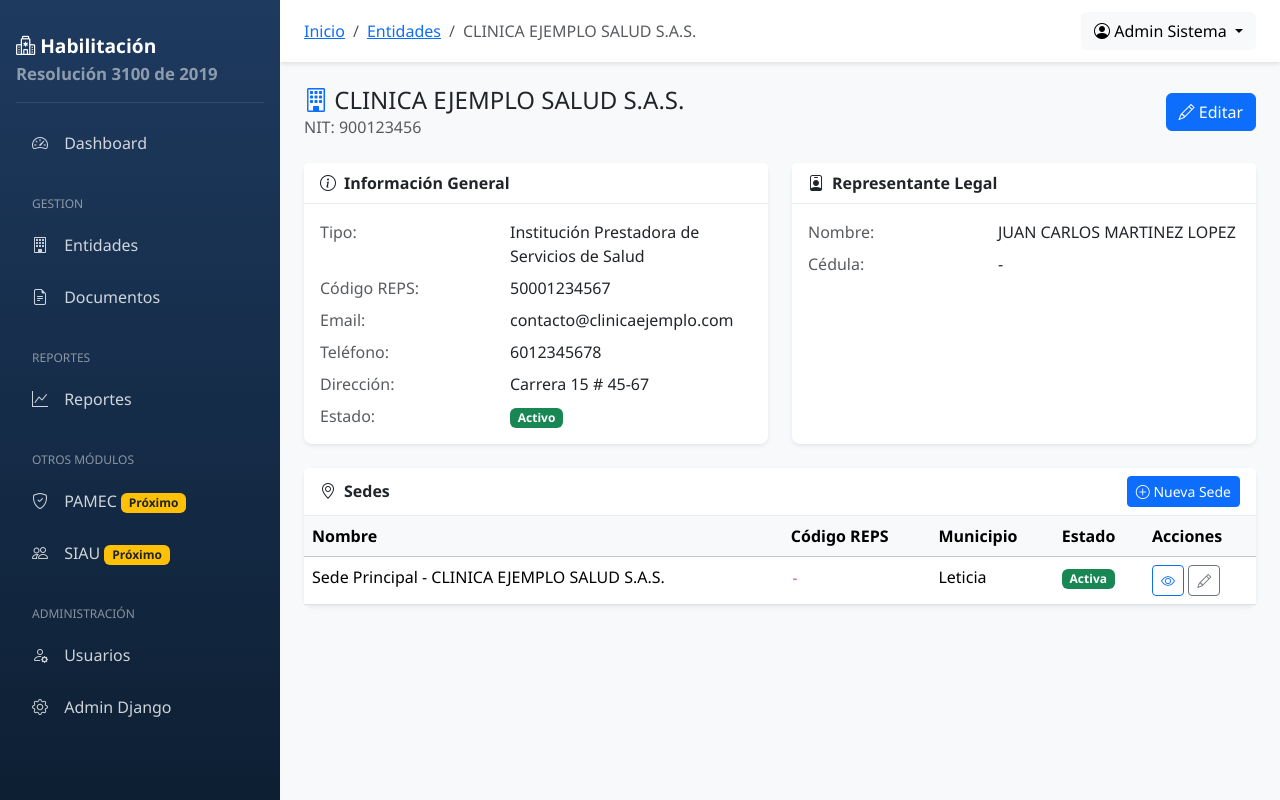
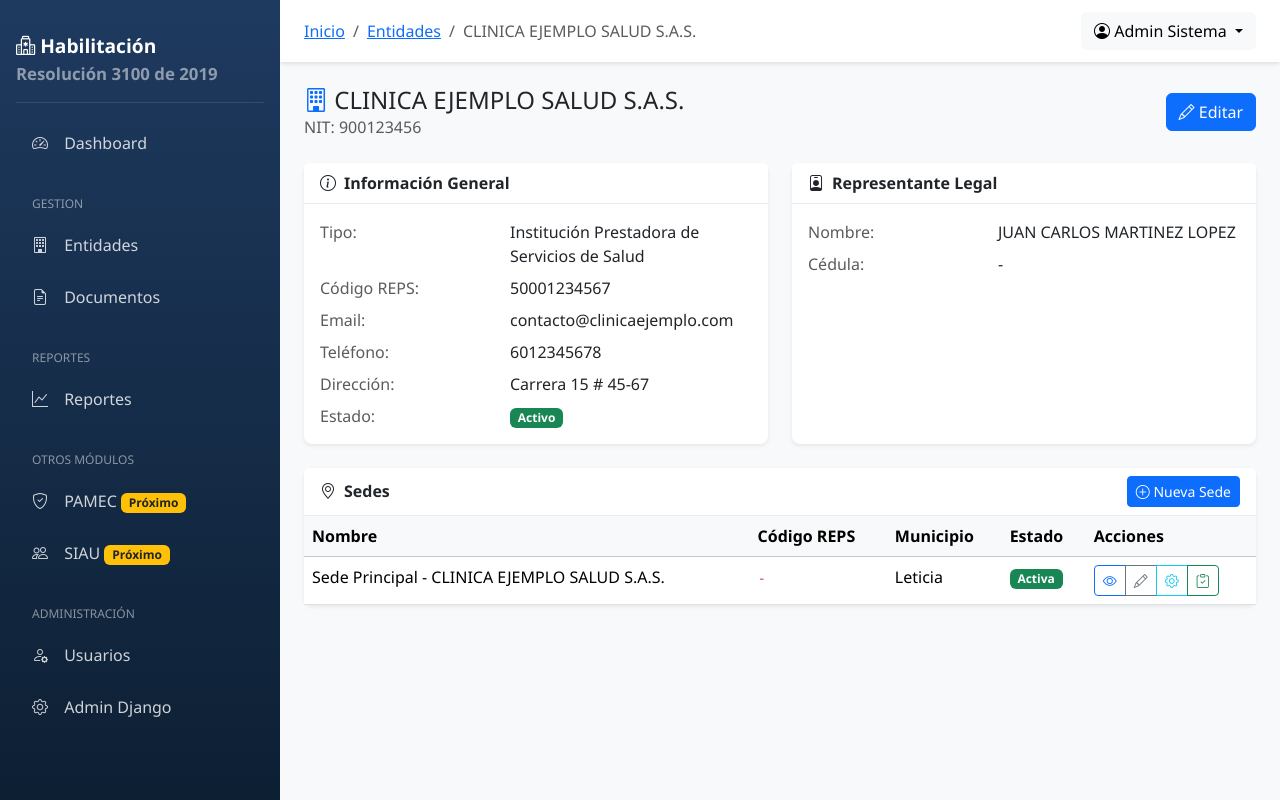
Before and after one commit to Jorgecuenca1/PlanFinanciero, a Django app: page /entidades/1/ in a window 1280 px wide. Run offline with Django 5.2, Linux system fonts and the light colour scheme; a user stored in the database is signed in; data comes from the database, SQL or seed files in the repository.

Commit message:
Agregar botones Configurar y Evaluar en detalle de entidad
- Boton gear para configurar estandares de la sede
- Boton clipboard-check para ir a evaluar la sede
- Mejor organizacion con btn-group

Co-Authored-By: Claude Opus 4.5 <noreply@anthropic.com>

```diff
--- a/habilitacion/templates/entidades/detalle.html
+++ b/habilitacion/templates/entidades/detalle.html
@@ -123,12 +123,20 @@
                                     {% endif %}
                                 </td>
                                 <td>
-                                    <a href="{% url 'entidades:detalle_sede' sede.pk %}" class="btn btn-sm btn-outline-primary">
-                                        <i class="bi bi-eye"></i>
-                                    </a>
-                                    <a href="{% url 'entidades:editar_sede' sede.pk %}" class="btn btn-sm btn-outline-secondary">
-                                        <i class="bi bi-pencil"></i>
-                                    </a>
+                                    <div class="btn-group btn-group-sm">
+                                        <a href="{% url 'entidades:detalle_sede' sede.pk %}" class="btn btn-outline-primary" title="Ver">
+                                            <i class="bi bi-eye"></i>
+                                        </a>
+                                        <a href="{% url 'entidades:editar_sede' sede.pk %}" class="btn btn-outline-secondary" title="Editar">
+                                            <i class="bi bi-pencil"></i>
+                                        </a>
+                                        <a href="{% url 'evaluacion:sede_configuracion' sede_pk=sede.pk %}" class="btn btn-outline-info" title="Configurar Estandares">
+                                            <i class="bi bi-gear"></i>
+                                        </a>
+                                        <a href="{% url 'evaluacion:sede_categorias' sede_pk=sede.pk %}" class="btn btn-outline-success" title="Evaluar">
+                                            <i class="bi bi-clipboard-check"></i>
+                                        </a>
+                                    </div>
                                 </td>
                             </tr>
                             {% empty %}
```
